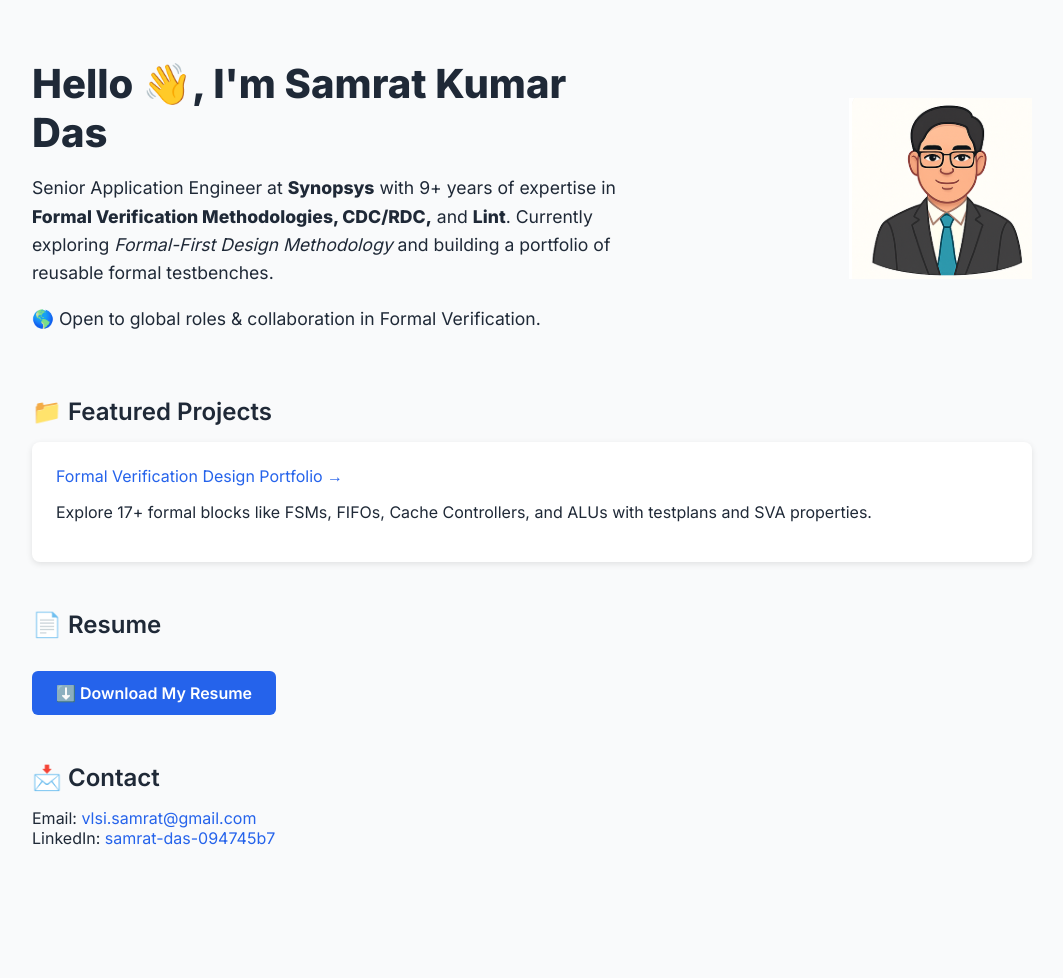
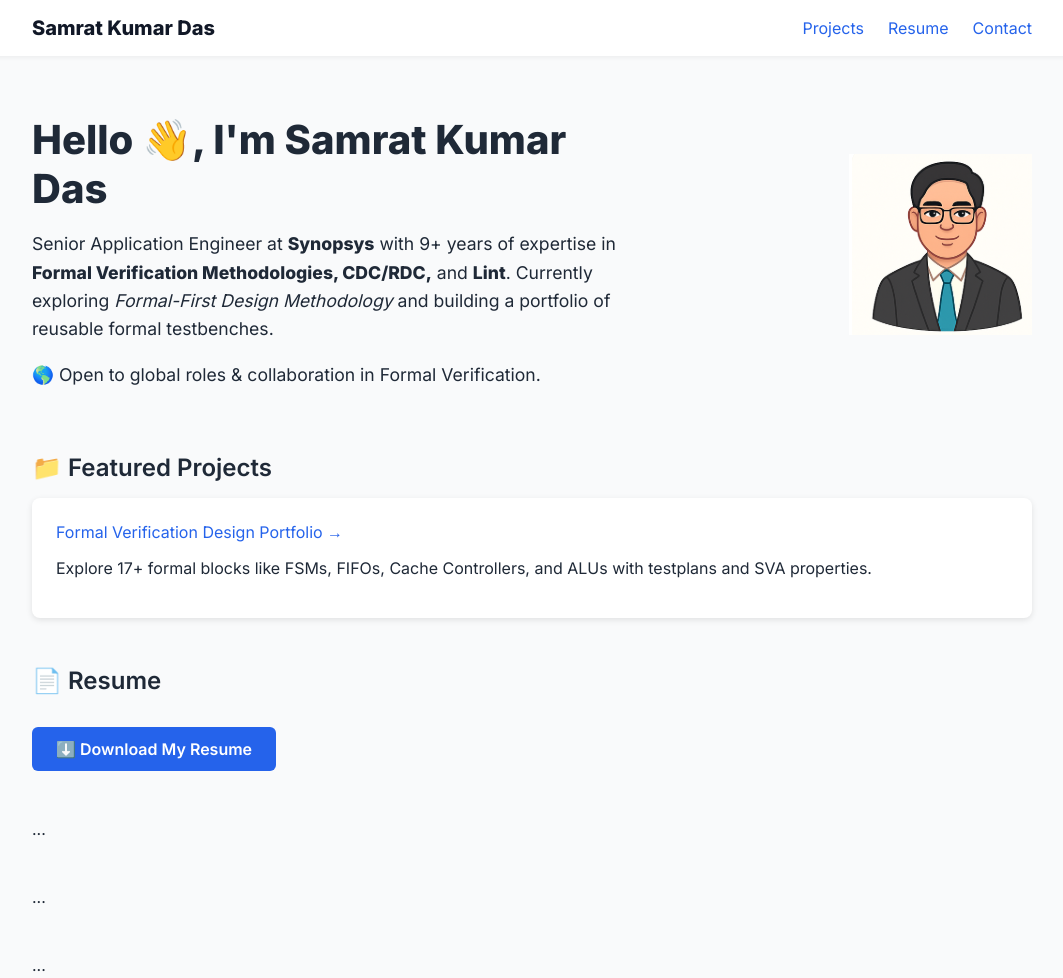
Before and after one commit to Sam969696/samrat-portfolio, a plain HTML site: page index.html in a window 1280 px wide. Shown: the top 978 px of the page, without its empty margins (108-1171 px from the left). Before the commit the page ends 896 px from the top, so only its background shows below. Drawn offline with Linux system fonts and the light colour scheme.

Commit message:
Update index.html

```diff
--- a/index.html
+++ b/index.html
@@ -73,9 +73,61 @@
   .resume-btn:hover {
     background-color: #1e40af;
   }
+    .navbar {
+  background-color: #ffffff;
+  box-shadow: 0 2px 4px rgba(0, 0, 0, 0.05);
+  padding: 1rem 2rem;
+  position: sticky;
+  top: 0;
+  z-index: 100;
+}
+
+.nav-wrapper {
+  max-width: 1000px;
+  margin: 0 auto;
+  display: flex;
+  align-items: center;
+  justify-content: space-between;
+}
+
+.brand {
+  font-weight: 700;
+  font-size: 1.25rem;
+  color: #111827;
+  text-decoration: none;
+}
+
+.nav-links {
+  list-style: none;
+  display: flex;
+  gap: 1.5rem;
+  margin: 0;
+  padding: 0;
+}
+
+.nav-links li a {
+  text-decoration: none;
+  font-weight: 500;
+  color: #2563eb;
+}
+
+.nav-links li a:hover {
+  text-decoration: underline;
+}
+
   </style>
 </head>
 <body>
+  <nav class="navbar">
+  <div class="nav-wrapper">
+    <a href="#top" class="brand">Samrat Kumar Das</a>
+    <ul class="nav-links">
+      <li><a href="#projects">Projects</a></li>
+      <li><a href="#resume">Resume</a></li>
+      <li><a href="#contact">Contact</a></li>
+    </ul>
+  </div>
+</nav>
   <div class="container">
     <header>
       <div class="intro">
@@ -109,7 +161,9 @@
           ⬇️ Download My Resume
         </a>
     </section>
-
+    <section id="projects">...</section>
+    <section id="resume">...</section>
+    <section id="contact">...</section>
 
     <section>
       <h2>📩 Contact</h2>
```
